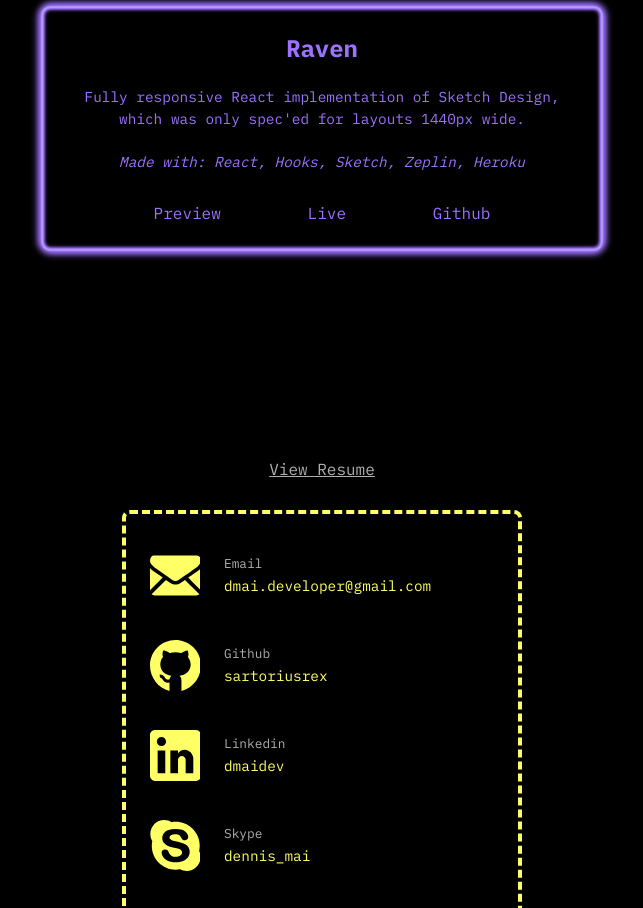
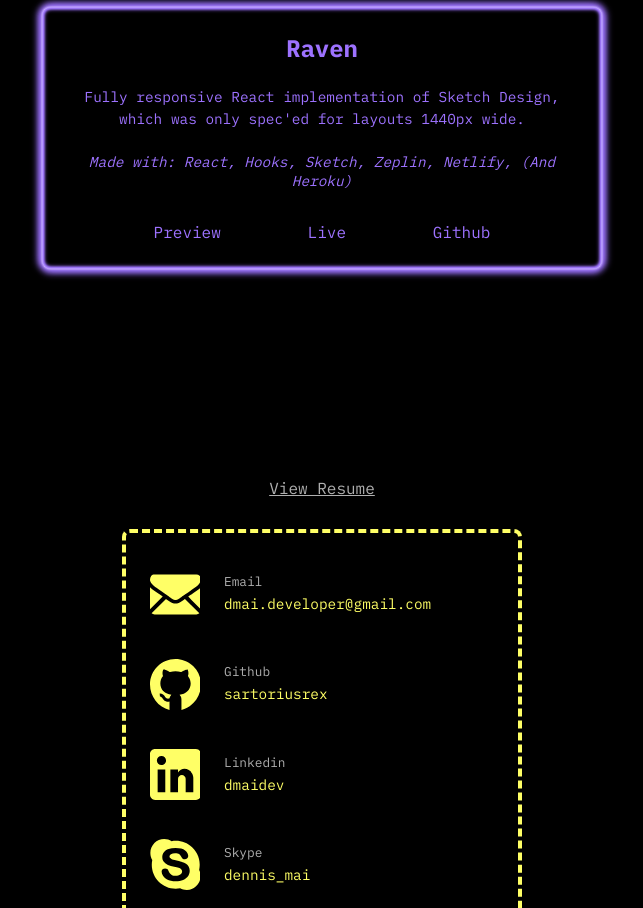
Before and after one commit to sartoriusrex/portfolio, a React (Create React App) app: page / in a window 1280 px wide. Shown: the part 2547-3455 px from the top of the page, without its empty margins (318-961 px from the left). Built offline with nearby package versions, Linux system fonts and the light colour scheme; a web font is replaced by a local one.

Commit message:
change live raven landing page to netlify

```diff
--- a/src/content.js
+++ b/src/content.js
@@ -49,13 +49,13 @@ const content = {
     {
       short: "raven",
       title: "Raven",
-      technologies: "React, Hooks, Sketch, Zeplin, Heroku",
+      technologies: "React, Hooks, Sketch, Zeplin, Netlify, (And Heroku)",
       description: "Fully responsive React implementation of Sketch Design, which was only spec'ed for layouts 1440px wide.",
       gif: ravenGif,
       vid: ravenVid,
       vidTwo: ravenVidTwo,
       color: colors.purple,
-      live: "https://raven-landing-page.herokuapp.com/",
+      live: "https://raven-landing-page.netlify.com/",
       github: "https://github.com/sartoriusrex/raven-landing-page",
     }
   ],
```
